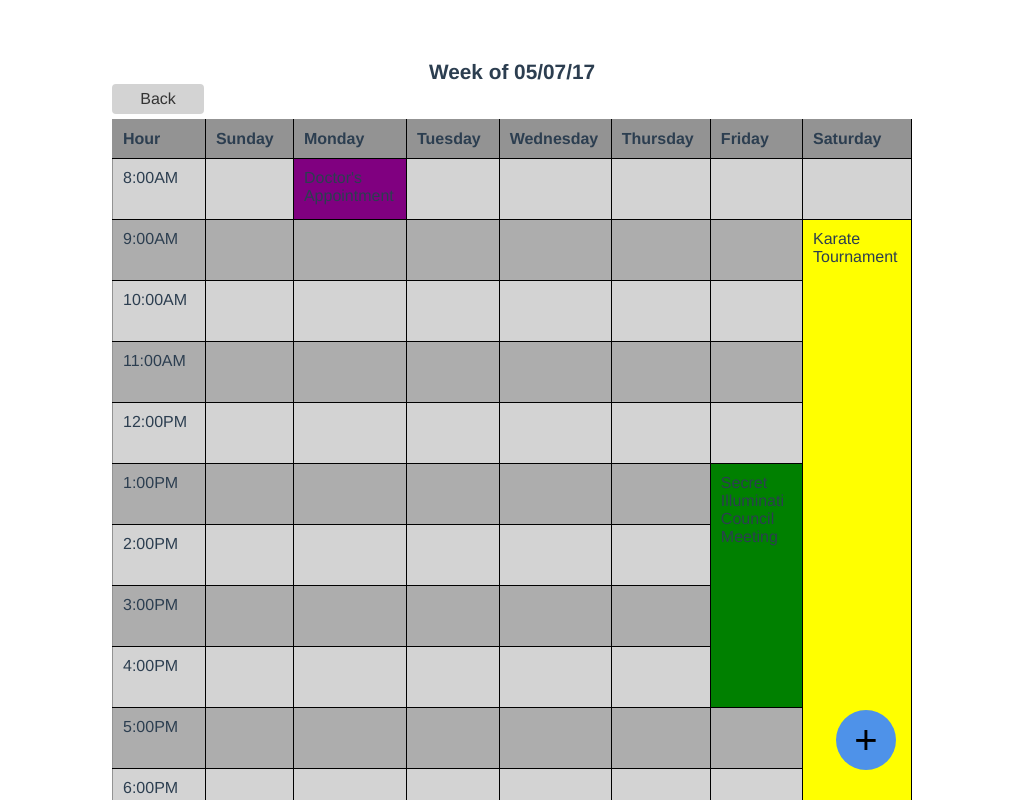
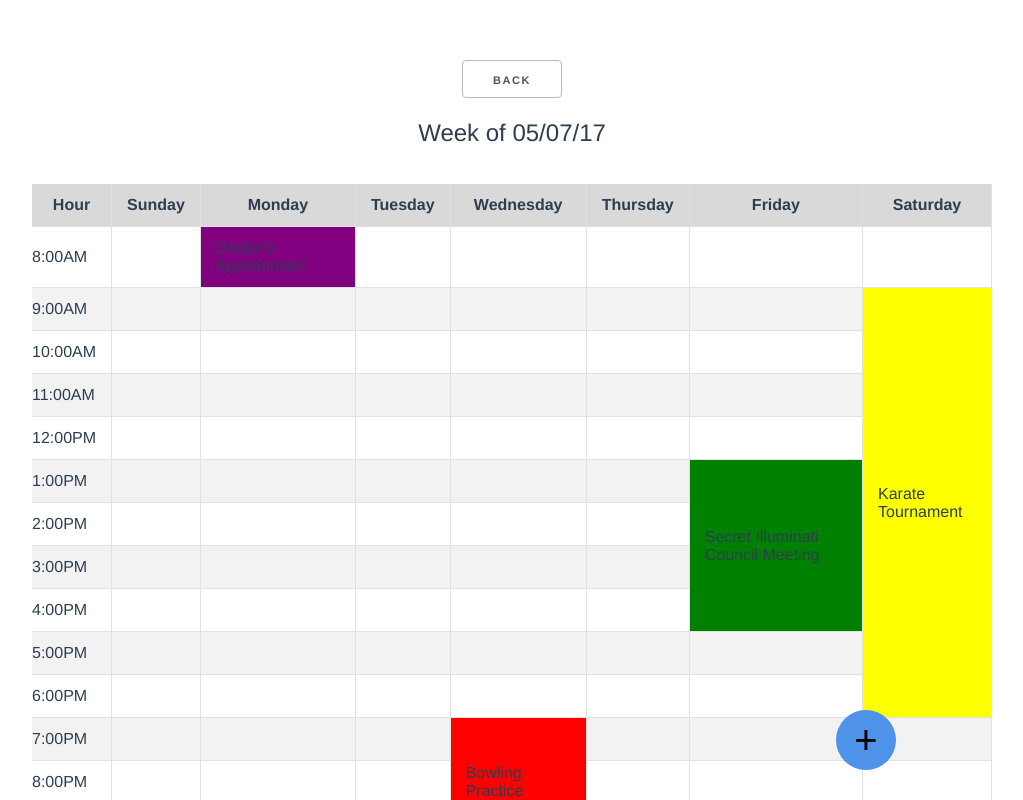
Before and after one commit to jmhibben/Task-Calendar, a Vue app: page /#/week in a window 1280 px wide. Shown: the top 800 px of the page, without its empty margins (128-1151 px from the left). Built offline with nearby package versions, Linux system fonts and the light colour scheme.

Commit message:
Skeleton implemented, old css mostly removed

```diff
--- a/src/components/TimeSlot.vue
+++ b/src/components/TimeSlot.vue
@@ -20,5 +20,6 @@
 
 <style scoped lang="scss">
   // FIXME:using deprecated 'bgcolor' attribute until i understand how to send
-  // values to <style>
+  // values to <style>, if possible
+  @import "../assets/skeleton/skeleton.scss";
 </style>
--- a/src/components/Weekly.vue
+++ b/src/components/Weekly.vue
@@ -1,14 +1,8 @@
 <template>
-<!-- FIXME: is this <div> and class tag necessary? -->
-<div class="content">
-<header>Week of {{ weekStart }}</header>
-
-<nav>
-  <a class="button prev" href="#">Back</a>
-</nav>
-
+<div class="container">
+<nav><a class="button prev" href="#">Back</a></nav>
+<h6>Week of {{ weekStart }}</h6>
 <!-- TODO: add dates to table header? -->
-<article>
 <table>
 <thead>
   <tr class="primaryRow">
@@ -37,7 +31,6 @@
   </template>
 </tbody>
 </table>
-</article>
 </div>
 </template>
 
@@ -190,81 +183,28 @@ export default {
 </script>
 
 
-<!-- TODO: <style> needs further cleaning and replacing with Skeleton -->
 <style scoped lang="scss">
-  $tableColor: #d3d3d3;
-
-  .content {
-    margin: 0 auto;
-    width: 800px;
-    box-sizing: content-box;
-
-    header {
-      font-size: 1.3rem;
-      font-weight: bold;
-      text-align: center;
+  @import "../assets/skeleton/skeleton.scss";
+  $color: #fff; // set to white like skeleton default so rows could be darkened
+  table {
+    tr {
+      &.altRow {
+        background-color: darken($color, 5%);
       }
 
-    nav {
-      background-color: #eee;
-      height: 100%;
-      width: 100%;
+      &.primaryRow {
+        background-color: darken($color, 15%);
 
-      .button {
-        background-color: $tableColor;
-        border: 2px solid $tableColor;
-        border-radius: 4px;
-        color: #333;
-        padding: 4px;
+        th {
           text-align: center;
-        text-decoration: none;
-        width: 80px;
-
-        &.prev {
-          float: left;
+          padding-right: 15px;
+          padding-left: 15px;
         }
       }
     }
 
-    article {
-      margin-top: 35px;
-    }
-  }
-
-  table {
-    background-color: $tableColor;
-    border-collapse: collapse;
-    border: 1px solid darken($tableColor, 25%);
-    border-radius: 4px;
-
-    tr {
-      &.altRow {
-        background-color: darken($tableColor, 15%);
-      }
-
-      &.primaryRow {
-        background-color: darken($tableColor, 25%);
-      }
-    }
-    th, td {
-      border-bottom: 1px solid black;
-      border-right: 1px solid black;
-      padding: 10px;
-      text-align: left;
-      vertical-align: top;
-      width: 100px;
-
-      &.overlap {
-        border-bottom: none;
-      }
-
-      &:hover {
-        background-color: darken($tableColor, 10%);
-      }
-
-    }
-    td {
-      height: 40px;
+    td, th {
+      border-right: 1px solid $light-grey;
     }
   }
 </style>
```
Lines whose indentation alone changed are shown as unchanged.
